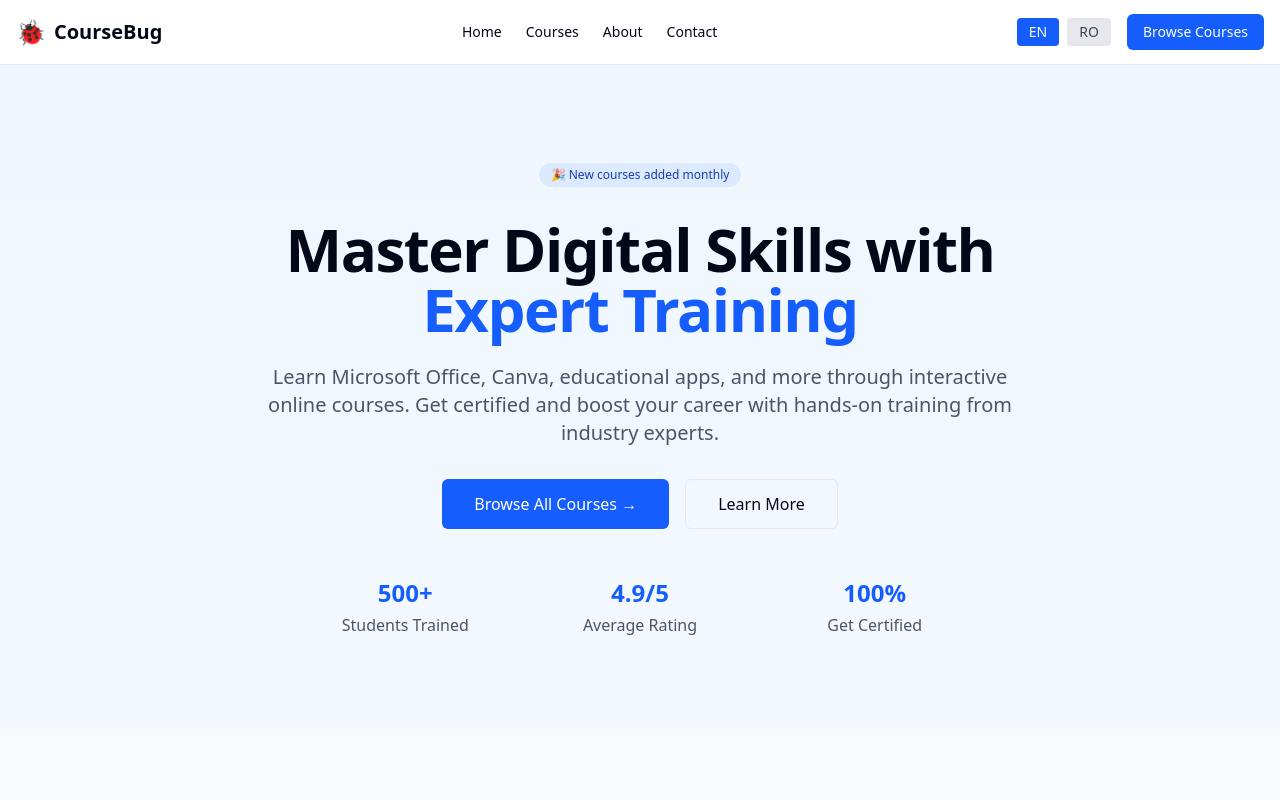
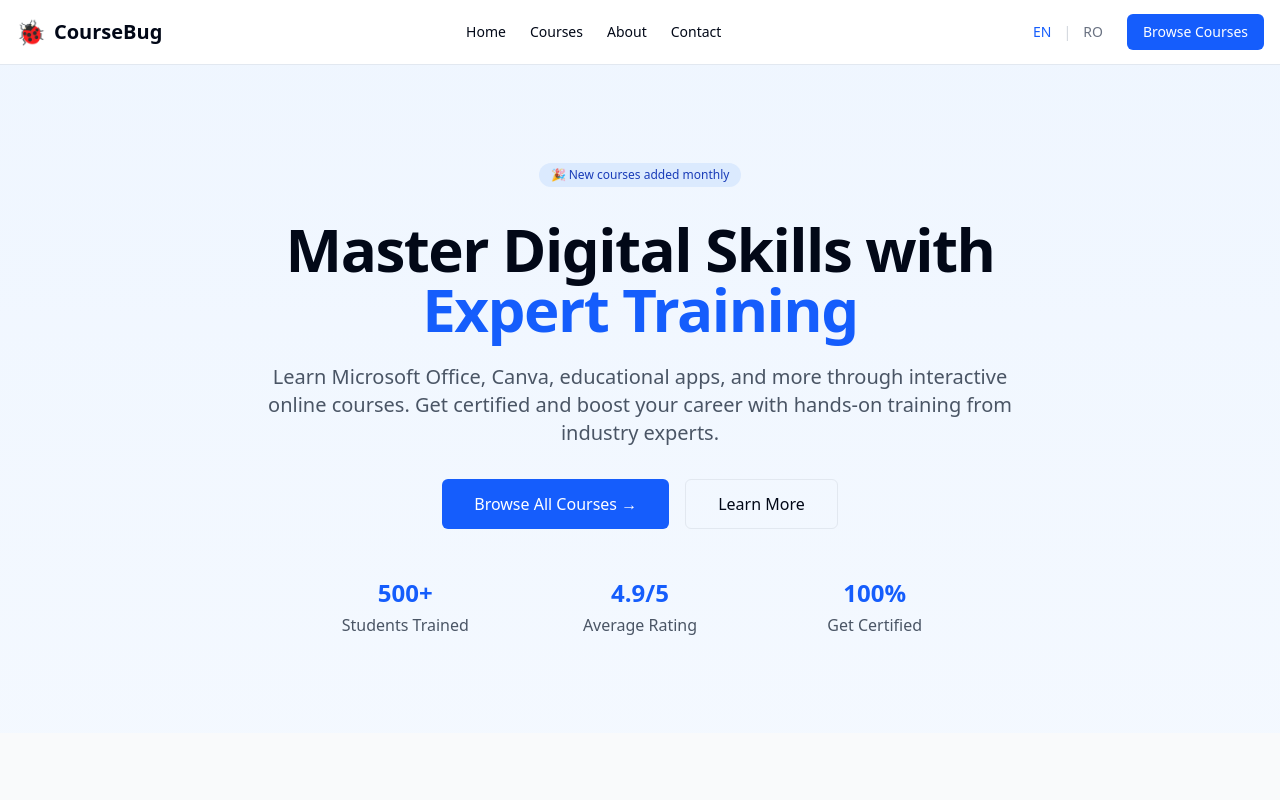
Before and after one commit to Alexandra-Badea/courses, a Next.js app: page / in a window 1280 px wide. Shown: the top 800 px of the page. Built offline with nearby package versions, Linux system fonts and the light colour scheme.

Commit message:
made toggle language a bit more subtle

```diff
--- a/src/components/language-switcher.tsx
+++ b/src/components/language-switcher.tsx
@@ -6,23 +6,24 @@ export function LanguageSwitcher() {
   const { language, setLanguage } = useLanguage()
 
   return (
-    <div className="flex items-center gap-2">
+    <div className="flex items-center gap-1 text-sm text-gray-600">
       <button
         onClick={() => setLanguage('en')}
-        className={`px-3 py-1 rounded text-sm font-medium transition-colors ${
+        className={`px-2 py-1 transition-all cursor-pointer ${
           language === 'en'
-            ? 'bg-blue-600 text-white'
-            : 'bg-gray-200 text-gray-700 hover:bg-gray-300'
+            ? 'text-blue-600 font-medium'
+            : 'text-gray-500 hover:text-gray-700'
         }`}
       >
         EN
       </button>
+      <span className="text-gray-300">|</span>
       <button
         onClick={() => setLanguage('ro')}
-        className={`px-3 py-1 rounded text-sm font-medium transition-colors ${
+        className={`px-2 py-1 transition-all cursor-pointer ${
           language === 'ro'
-            ? 'bg-blue-600 text-white'
-            : 'bg-gray-200 text-gray-700 hover:bg-gray-300'
+            ? 'text-blue-600 font-medium'
+            : 'text-gray-500 hover:text-gray-700'
         }`}
       >
         RO
```
